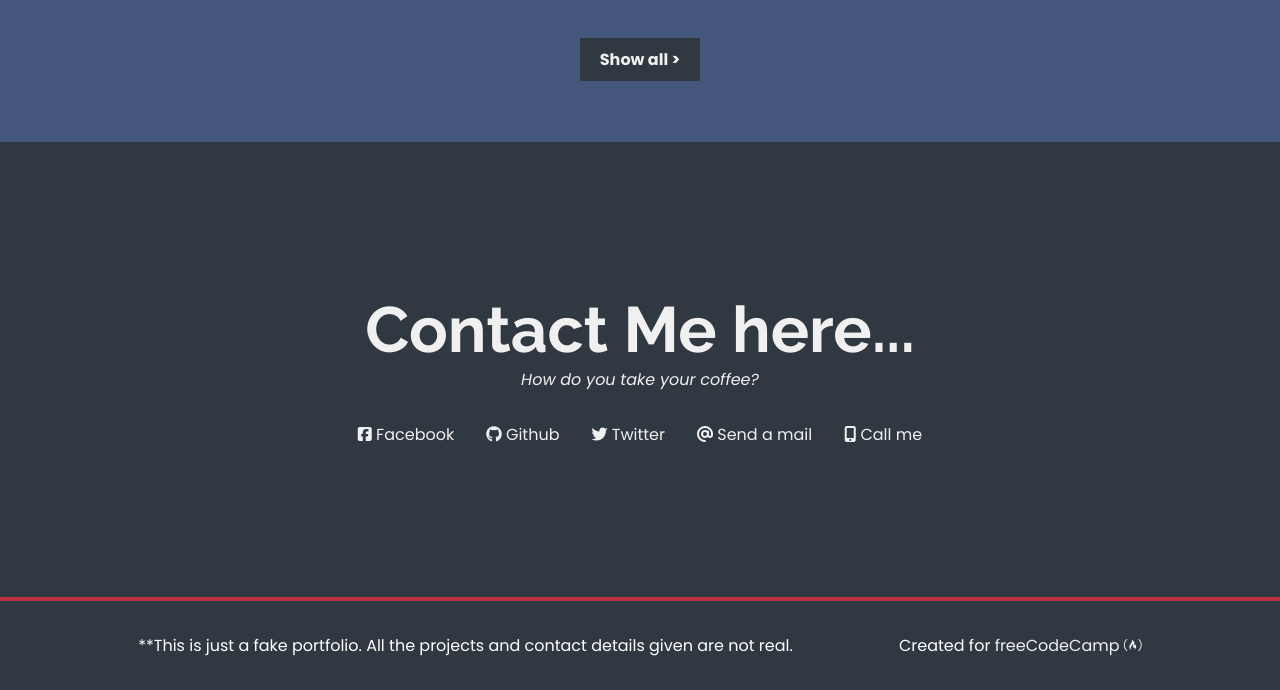
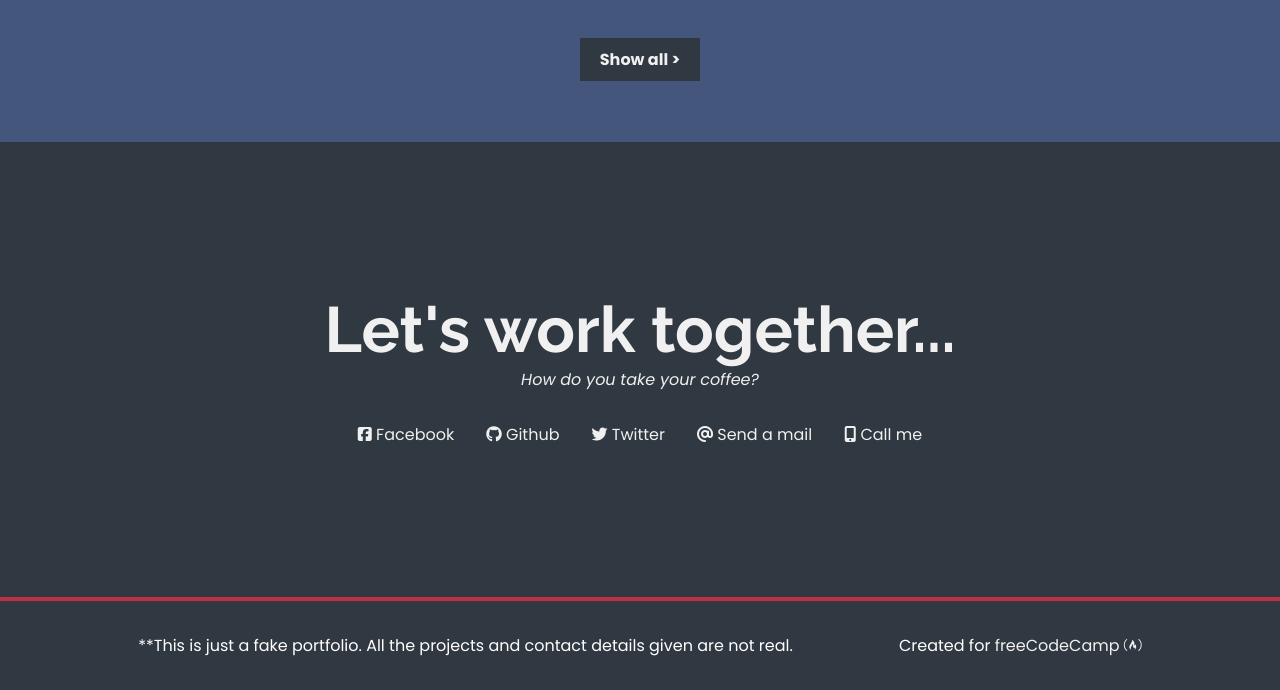
Before and after one commit to dhamatane/personal-portfolio-freecodecamp, a plain HTML site: page index.html in a window 1280 px wide. Shown: the part 1748-2438 px from the top of the page. Drawn offline with Linux system fonts and the light colour scheme.

Commit message:
remove modification html for test

```diff
--- a/index.html
+++ b/index.html
@@ -83,7 +83,7 @@
     </section>
 
     <section id="contact">
-      <h1>Contact Me here...</h1>
+      <h1>Let's work together...</h1>
       <p>How do you take your coffee?</p>
       <div class="socials-links">
         <a href="#" id="profile-link" target="_blank">
```
